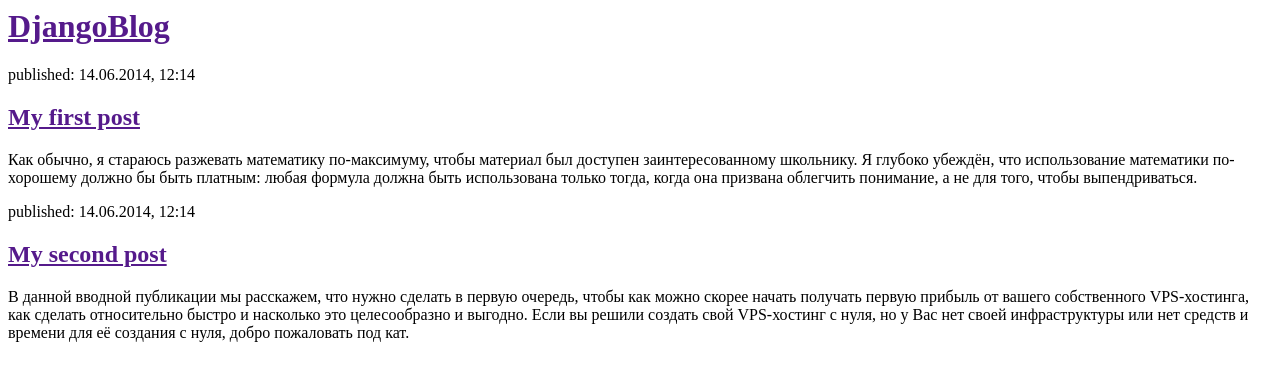
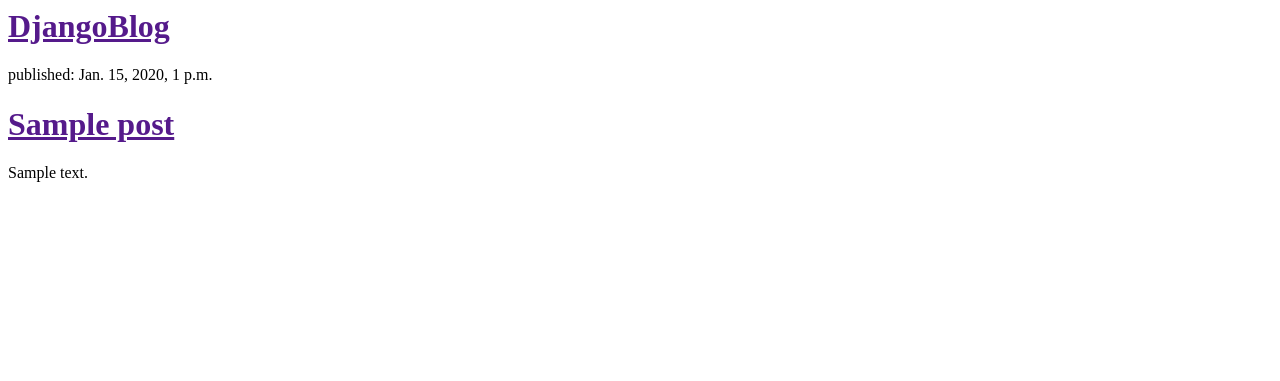
Before and after one commit to alpurax/my-first-blog, a Django app: template blog/templates/blog/post_list.html in a window 1280 px wide. Shown: the top 381 px of the page. Run offline with Django 3.2, Linux system fonts and the light colour scheme; the template is opened without the code that fills it: values that come from a table or form of the project are taken from there, others are empty; tables that the repository leaves empty hold one stand-in row (values such as "Sample post").

Commit message:
Modified templates to display post from db

```diff
--- a/blog/templates/blog/post_list.html
+++ b/blog/templates/blog/post_list.html
@@ -7,22 +7,13 @@
                 <h1><a href="">DjangoBlog</a></h1>
             </div>
 
+        {% for post in posts %}
             <div>
-                <p>published: 14.06.2014, 12:14</p>
-                <h2><a href="">My first post</a></h2>
-                <p>Как обычно, я стараюсь разжевать математику по-максимуму, чтобы материал был доступен заинтересованному
-                    школьнику. Я глубоко убеждён, что использование математики по-хорошему должно бы быть платным: любая
-                    формула должна быть использована только тогда, когда она призвана облегчить понимание, а не для того,
-                    чтобы выпендриваться.</p>
+            <p>published: {{ post.published_date }}</p>
+            <h1><a href="">{{ post.title }}</a></h1>
+            <p>{{ post.text|linebreaks }}</p>
             </div>
+        {% endfor %}
 
-            <div>
-                <p>published: 14.06.2014, 12:14</p>
-                <h2><a href="">My second post</a></h2>
-                <p>В данной вводной публикации мы расскажем, что нужно сделать в первую очередь, чтобы как можно скорее
-                    начать получать первую прибыль от вашего собственного VPS-хостинга, как сделать относительно быстро
-                    и насколько это целесообразно и выгодно. Если вы решили создать свой VPS-хостинг с нуля, но у Вас
-                    нет своей инфраструктуры или нет средств и времени для её создания с нуля, добро пожаловать под кат.</p>
-            </div>
         </body>
 </html>
--- a/blog/views.py
+++ b/blog/views.py
@@ -1,4 +1,7 @@
 from django.shortcuts import render
+from django.utils import timezone
+from .models import Post
 
 def post_list(request):
-    return render(request, 'blog/post_list.html', {})
+    posts = Post.objects.filter(published_date__lte=timezone.now()).order_by('published_date')
+    return render(request, 'blog/post_list.html', {'posts': posts})
```
